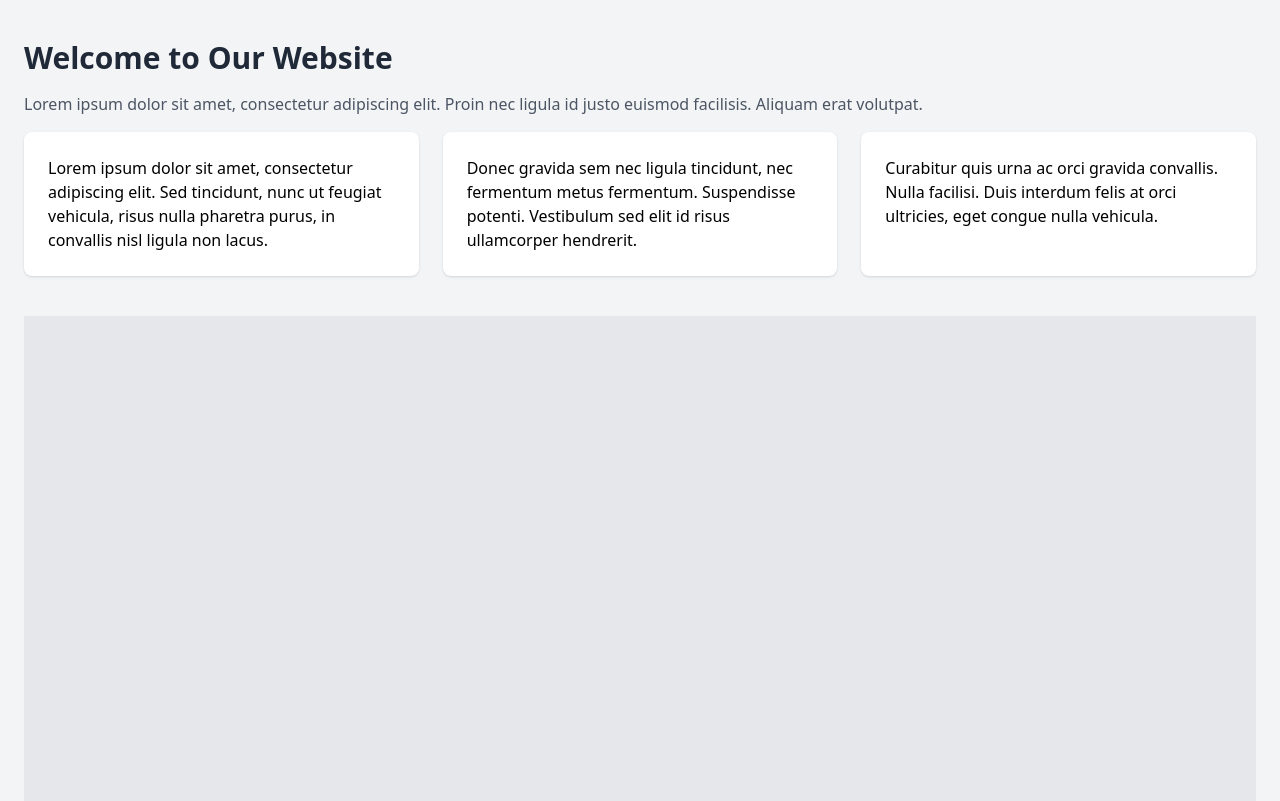
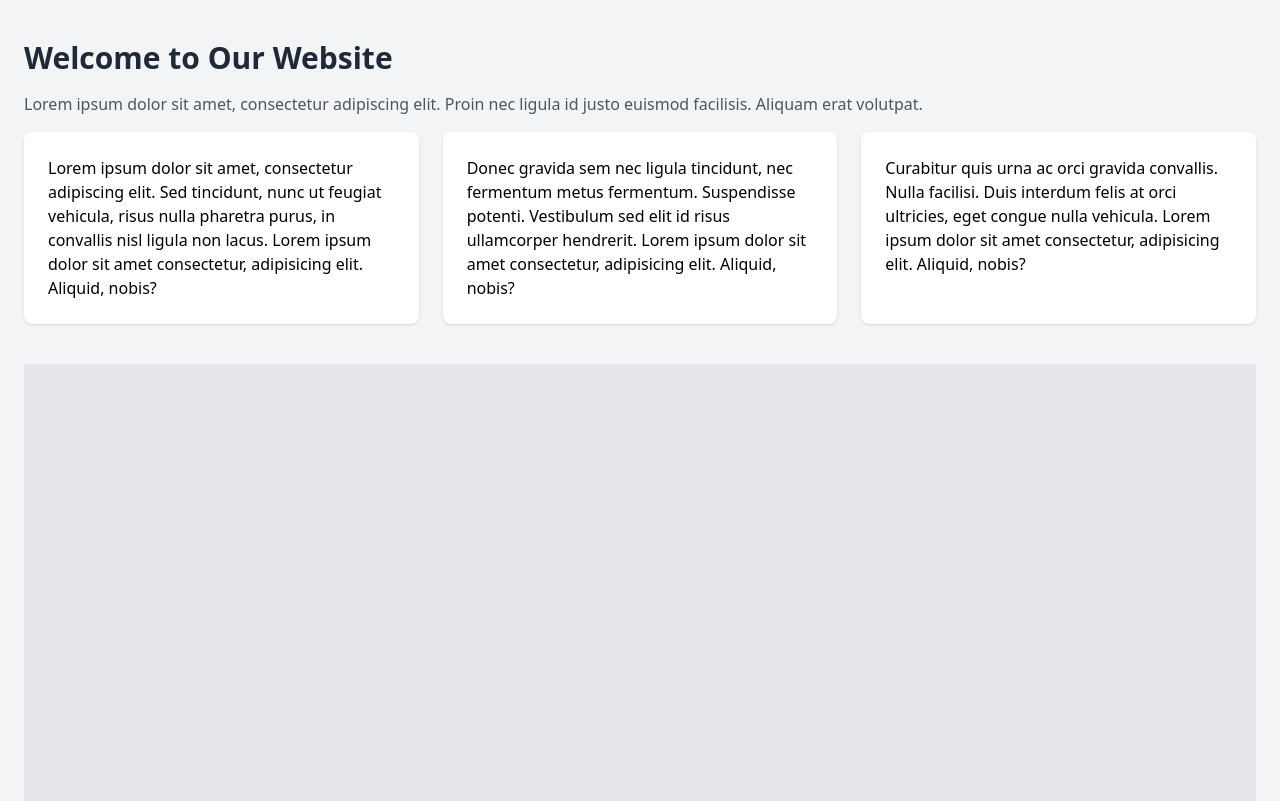
Before and after one commit to Muhammad-Munsif/sticky-navbar-tailwindcss, a website: page new/index.html in a window 1280 px wide. Shown: the part 1580-2381 px from the top of the page. Drawn offline with nearby package versions, Linux system fonts and the light colour scheme.

Commit message:
add content to the main tag in html file.

```diff
--- a/new/index.html
+++ b/new/index.html
@@ -18,6 +18,7 @@
                 <li><a href="#" class="text-gray-700 hover:text-blue-600">Home</a></li>
                 <li><a href="#" class="text-gray-700 hover:text-blue-600">About</a></li>
                 <li><a href="#" class="text-gray-700 hover:text-blue-600">Services</a></li>
+                <li><a href="#" class="text-gray-700 hover:text-blue-600">Previcy</a></li>
                 <li><a href="#" class="text-gray-700 hover:text-blue-600">Contact</a></li>
             </ul>
         </div>
@@ -25,6 +26,7 @@
             <a href="#" class="text-gray-700 hover:text-blue-600">Home</a>
             <a href="#" class="text-gray-700 hover:text-blue-600">About</a>
             <a href="#" class="text-gray-700 hover:text-blue-600">Services</a>
+            <a href="#" class="text-gray-700 hover:text-blue-600">Previcy</a>
             <a href="#" class="text-gray-700 hover:text-blue-600">Contact</a>
         </div>
     </nav>
@@ -45,9 +47,9 @@
         <h1 class="text-3xl font-bold text-gray-800 mb-4">Welcome to Our Website</h1>
         <p class="text-gray-600 mb-4">Lorem ipsum dolor sit amet, consectetur adipiscing elit. Proin nec ligula id justo euismod facilisis. Aliquam erat volutpat.</p>
         <div class="grid grid-cols-1 md:grid-cols-2 lg:grid-cols-3 gap-6">
-            <div class="bg-white p-6 shadow rounded-lg">Lorem ipsum dolor sit amet, consectetur adipiscing elit. Sed tincidunt, nunc ut feugiat vehicula, risus nulla pharetra purus, in convallis nisl ligula non lacus.</div>
-            <div class="bg-white p-6 shadow rounded-lg">Donec gravida sem nec ligula tincidunt, nec fermentum metus fermentum. Suspendisse potenti. Vestibulum sed elit id risus ullamcorper hendrerit.</div>
-            <div class="bg-white p-6 shadow rounded-lg">Curabitur quis urna ac orci gravida convallis. Nulla facilisi. Duis interdum felis at orci ultricies, eget congue nulla vehicula.</div>
+            <div class="bg-white p-6 shadow rounded-lg">Lorem ipsum dolor sit amet, consectetur adipiscing elit. Sed tincidunt, nunc ut feugiat vehicula, risus nulla pharetra purus, in convallis nisl ligula non lacus. Lorem ipsum dolor sit amet consectetur, adipisicing elit. Aliquid, nobis?</div>
+            <div class="bg-white p-6 shadow rounded-lg">Donec gravida sem nec ligula tincidunt, nec fermentum metus fermentum. Suspendisse potenti. Vestibulum sed elit id risus ullamcorper hendrerit. Lorem ipsum dolor sit amet consectetur, adipisicing elit. Aliquid, nobis?</div>
+            <div class="bg-white p-6 shadow rounded-lg">Curabitur quis urna ac orci gravida convallis. Nulla facilisi. Duis interdum felis at orci ultricies, eget congue nulla vehicula. Lorem ipsum dolor sit amet consectetur, adipisicing elit. Aliquid, nobis?</div>
         </div>
         <div class="mt-10 h-[1000px] bg-gray-200 flex items-center justify-center">
             <p class="text-gray-700">Scroll down to test the sticky navbar.</p>
```
